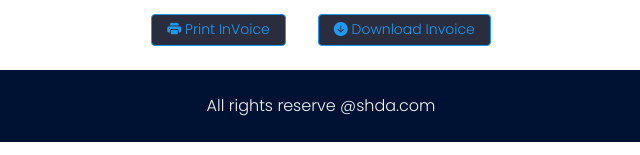
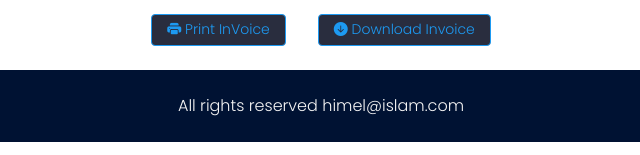
Before and after one commit to himelislam/invoice-application, a plain HTML site: page index.html in a window 1280 px wide. Shown: the part 1381-1536 px from the top of the page, 319-959 px from the left. Drawn offline with nearby package versions, Linux system fonts and the light colour scheme; a web font is replaced by a local one.

Commit message:
2nd push

```diff
--- a/index.html
+++ b/index.html
@@ -15,7 +15,7 @@
         <link href="https://fonts.googleapis.com/css2?family=Poppins:wght@300&family=The+Nautigal:wght@700&display=swap"
             rel="stylesheet" />
 
-        <title>Hello, world!</title>
+        <title>Invoice App</title>
 
         <style>
             body {
@@ -268,7 +268,7 @@ $
         </section>
         <footer class='color-1 text-center'>
             <p class='p-4'>
-                All rights reserve @shda.com
+                All rights reserved himel@islam.com
             </p>
 
         </footer>
--- a/invoiceapp.js
+++ b/invoiceapp.js
@@ -61,8 +61,8 @@ function totalCalculation(){
 // calculating subtotal
 
 function calculatingSubTotal(){
-    // debugger;
     let subtotal = 0;
+
     const itemTotal = document.getElementsByClassName('item-total');
     for(let i = 0; i < itemTotal.length; i++){
         const element = itemTotal[i];
```
